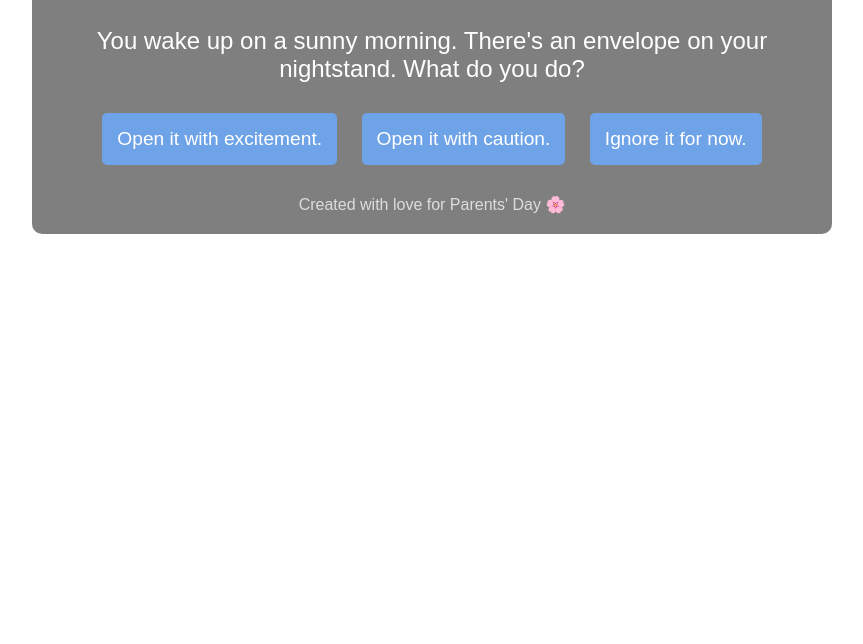
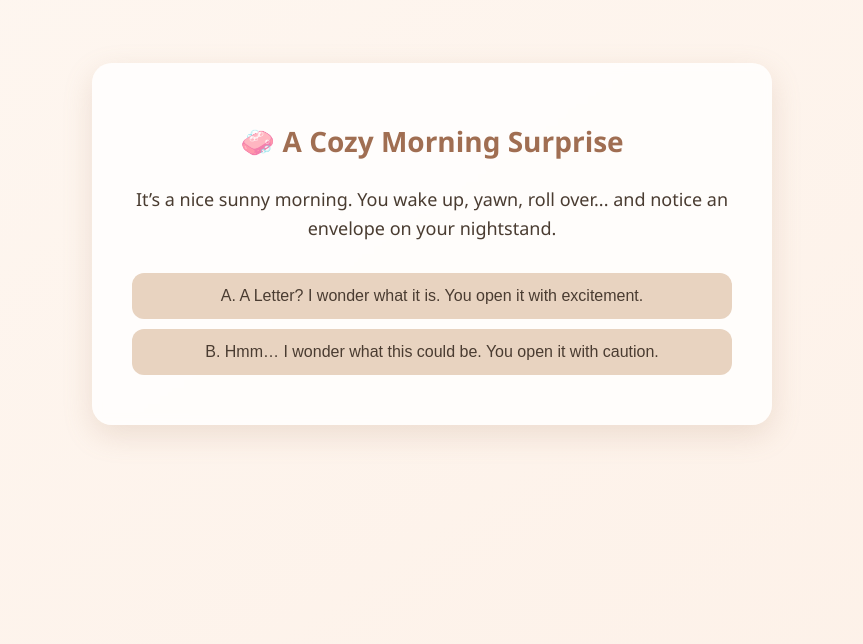
Before and after one commit to Moon-hub76/soap-adventure-quiz, a plain HTML site: page index.html in a window 1280 px wide. Shown: the part 156-800 px from the top of the page, without its empty margins (208-1071 px from the left). Drawn offline with Linux system fonts and the light colour scheme.

Commit message:
Add files via upload

```diff
--- a/index.html
+++ b/index.html
@@ -1,34 +1,28 @@
 <!DOCTYPE html>
 <html lang="en">
 <head>
-    <meta charset="UTF-8">
-    <meta name="viewport" content="width=device-width, initial-scale=1.0">
-    <title>The Soap of You - Adventure Quiz</title>
-    <link rel="stylesheet" href="style.css">
+  <meta charset="UTF-8" />
+  <meta name="viewport" content="width=device-width, initial-scale=1.0" />
+  <title>Cozy Soap Adventure Quiz</title>
+  <link rel="stylesheet" href="style.css" />
 </head>
 <body>
-    <div class="quiz-container">
-        <header>
-            <h1>🌿✨ The Soap of You Adventure Quiz</h1>
-            <p class="subtitle">A Parents' Day Story</p>
-        </header>
-        <div class="question-container">
-            <div id="question" class="question"></div>
-            <div class="answers">
-                <button class="answer-btn" onclick="nextQuestion('A')">Answer A</button>
-                <button class="answer-btn" onclick="nextQuestion('B')">Answer B</button>
-                <button class="answer-btn" onclick="nextQuestion('C')">Answer C</button>
-            </div>
-        </div>
-        <footer>
-            <p>Created with love for Parents' Day 🌸</p>
-        </footer>
+  <div class="container">
+    <h1>🧼 A Cozy Morning Surprise</h1>
+    <p class="story">
+      It’s a nice sunny morning. You wake up, yawn, roll over... and notice an envelope on your nightstand.
+    </p>
+
+    <div class="choices">
+      <button onclick="nextStep('A')">A. A Letter? I wonder what it is. You open it with excitement.</button>
+      <button onclick="nextStep('B')">B. Hmm… I wonder what this could be. You open it with caution.</button>
     </div>
 
-    <audio id="background-music" loop autoplay>
-        <source src="background-music.mp3" type="audio/mp3">
-    </audio>
+    <div id="next-part" class="story hidden">
+      <!-- More story content will appear here -->
+    </div>
+  </div>
 
-    <script src="script.js"></script>
+  <script src="script.js"></script>
 </body>
 </html>
--- a/script.js
+++ b/script.js
@@ -1,85 +1,85 @@
-let currentQuestion = 0;
-const questions = [
-    {
-        question: "You wake up on a sunny morning. There's an envelope on your nightstand. What do you do?",
-        answers: {
-            A: "Open it with excitement.",
-            B: "Open it with caution.",
-            C: "Ignore it for now."
-        }
-    },
-    {
-        question: "The letter inside is mysterious. It leads you to The Parenting Grove. What do you do?",
-        answers: {
-            A: "I’ll pack snacks and go!",
-            B: "Could be a prank, but I’ll go anyway.",
-            C: "Not sure... but I’m curious."
-        }
-    },
-    {
-        question: "A child drops their backpack and starts crying. How do you react?",
-        answers: {
-            A: "Kneel down and comfort them.",
-            B: "Let them approach me first.",
-            C: "Pick up the bag and offer a smile."
-        }
-    },
-    {
-        question: "The cart tips over and chaos ensues. How do you handle it?",
-        answers: {
-            A: "Calm everyone down with a step-by-step approach.",
-            B: "Stay quiet and offer a clever solution.",
-            C: "Tell everyone to relax and laugh about it later."
-        }
-    },
-    {
-        question: "A vine curls around your wrist and asks: What do you want your child to remember about you?",
-        answers: {
-            A: "I always showed up.",
-            B: "I understood their feelings.",
-            C: "I made life joyful and creative."
-        }
+// Track the current step
+let storyPart = 0;
+
+// Container for next part of story
+const nextPartDiv = document.getElementById('next-part');
+
+// Main function to handle choices
+function nextStep(choice) {
+  storyPart++;
+
+  if (storyPart === 1) {
+    if (choice === 'A') {
+      showNext(`
+        You unfold the letter. It's written in elegant handwriting:<br><br>
+        “You have been selected for a magical journey that ends with the perfect soap gift for your parenting style.”<br><br>
+        A little bell chimes. You blink — and suddenly you’re standing in a beautiful garden.
+        <br><br>
+        What do you do?<br>
+        <button onclick="nextStep('GardenExplore')">A. Explore the garden</button>
+        <button onclick="nextStep('GardenWait')">B. Sit on the bench and wait</button>
+      `);
+    } else {
+      showNext(`
+        You open the letter slowly. Something feels strange.<br><br>
+        The writing shimmers: “You’ve been chosen for a heartfelt journey. Follow your instincts.”<br><br>
+        A soft breeze lifts you from your bed — and gently sets you in a glowing forest clearing.<br><br>
+        What do you do?<br>
+        <button onclick="nextStep('ForestWalk')">A. Walk toward the sound of laughter</button>
+        <button onclick="nextStep('ForestPause')">B. Pause and take a deep breath</button>
+      `);
     }
-];
 
-function displayQuestion() {
-    const questionElement = document.getElementById("question");
-    const current = questions[currentQuestion];
-    questionElement.textContent = current.question;
-
-    const buttons = document.querySelectorAll(".answer-btn");
-    let i = 0;
-    for (let answer in current.answers) {
-        buttons[i].textContent = current.answers[answer];
-        i++;
+  } else if (storyPart === 2) {
+    switch (choice) {
+      case 'GardenExplore':
+        showNext(`
+          You follow a path lined with orange blossoms and herbs.<br>
+          A small cottage comes into view. Inside, jars of oils and soaps shimmer under the light.<br><br>
+          A note says: “Your energy shines brightest when you’re engaged and uplifting.”<br><br>
+          🌿 You reach for a soap that smells like <strong>Lemongrass & Orange</strong>.
+          <div class="result">✨ You’re a Bright & Playful Parent ✨</div>
+        `);
+        break;
+      case 'GardenWait':
+        showNext(`
+          As you sit, soft lavender fills the air. A fox curls beside you. You smile, calm.<br>
+          A message appears in your mind: “Your peace creates peace in others.”<br><br>
+          You are drawn to the scent of <strong>Lavender & Orange</strong>.<br>
+          <div class="result">✨ You’re a Gentle & Mindful Parent ✨</div>
+        `);
+        break;
+      case 'ForestWalk':
+        showNext(`
+          Laughter leads you to a cozy treehouse where children play. They invite you up.<br>
+          You laugh too. You feel seen, appreciated.<br><br>
+          You are handed a warm bar of <strong>Lavender & Peppermint</strong>.<br>
+          <div class="result">✨ You’re a Creative & Supportive Parent ✨</div>
+        `);
+        break;
+      case 'ForestPause':
+        showNext(`
+          Birds chirp. The scent of sandalwood drifts through the air. You close your eyes.<br>
+          A memory of a loved one surfaces. You smile.<br><br>
+          You pick up a bar of <strong>Lavender & Sandalwood</strong>.<br>
+          <div class="result">✨ You’re a Heart-Centered & Reflective Parent ✨</div>
+        `);
+        break;
+      default:
+        showNext(`
+          You continue forward, past both the garden and the forest.<br>
+          You reach a bubbling brook surrounded by lemongrass and lavender plants.<br><br>
+          A floating message reads: “You mix strength and kindness effortlessly.”<br><br>
+          You choose <strong>Lavender & Lemongrass</strong>.<br>
+          <div class="result">✨ You’re a Balanced & Wise Parent ✨</div>
+        `);
+        break;
     }
+  }
 }
 
-function nextQuestion(answer) {
-    currentQuestion++;
-
-    if (currentQuestion < questions.length) {
-        displayQuestion();
-    } else {
-        showResult(answer);
-    }
+// Helper function to update the next part
+function showNext(html) {
+  nextPartDiv.innerHTML = html;
+  nextPartDiv.classList.remove('hidden');
 }
-
-function showResult(answer) {
-    const result = getResult(answer);
-    const questionElement = document.getElementById("question");
-    questionElement.textContent = `Your parenting style matches: ${result.name}`;
-}
-
-function getResult(answer) {
-    // Match answers to specific results
-    const results = {
-        A: { name: "The Balanced Heart", scent: "Lavender & Orange" },
-        B: { name: "The Cheerful Warrior", scent: "Lemongrass & Orange" },
-        C: { name: "The Grounded Sage", scent: "Sandalwood & Orange" }
-    };
-
-    return results[answer] || results.A;  // Default result if no answer matched
-}
-
-displayQuestion();
--- a/style.css
+++ b/style.css
@@ -1,68 +1,72 @@
-/* Reset CSS */
-* {
-    margin: 0;
-    padding: 0;
-    box-sizing: border-box;
+/* --- Base Styling --- */
+body {
+  margin: 0;
+  padding: 0;
+  font-family: 'Segoe UI', 'Poppins', sans-serif;
+  background: linear-gradient(145deg, #fef7f1, #fdf1e8);
+  color: #4a3c31;
+  display: flex;
+  justify-content: center;
+  align-items: center;
+  min-height: 100vh;
 }
 
-body {
-    font-family: Arial, sans-serif;
-    background: url('background-image.jpg') no-repeat center center fixed;
-    background-size: cover;
-    color: #fff;
+/* --- Container Box --- */
+.container {
+  background-color: #ffffffcc;
+  padding: 40px;
+  border-radius: 20px;
+  box-shadow: 0 10px 30px rgba(172, 129, 101, 0.2);
+  max-width: 600px;
+  text-align: center;
+  backdrop-filter: blur(4px);
+  transition: all 0.3s ease-in-out;
 }
 
-.quiz-container {
-    max-width: 800px;
-    margin: 0 auto;
-    padding: 20px;
-    background-color: rgba(0, 0, 0, 0.5);
-    border-radius: 10px;
-    text-align: center;
+/* --- Title --- */
+h1 {
+  font-size: 28px;
+  margin-bottom: 25px;
+  color: #a06e52;
 }
 
-header {
-    margin-bottom: 30px;
+/* --- Story Text --- */
+.story {
+  font-size: 18px;
+  margin-bottom: 30px;
+  line-height: 1.6;
+  color: #4a3c31;
 }
 
-h1 {
-    font-size: 3em;
+/* --- Button Choices --- */
+.choices button {
+  display: block;
+  width: 100%;
+  margin: 10px 0;
+  padding: 14px 20px;
+  background-color: #e8d3c0;
+  border: none;
+  border-radius: 12px;
+  font-size: 16px;
+  font-weight: 500;
+  color: #4a3c31;
+  cursor: pointer;
+  transition: background-color 0.3s ease;
 }
 
-.subtitle {
-    font-size: 1.2em;
+.choices button:hover {
+  background-color: #d5b9a3;
 }
 
-.question-container {
-    margin-bottom: 20px;
+/* --- Hidden class to toggle content --- */
+.hidden {
+  display: none;
 }
 
-.question {
-    font-size: 1.5em;
-    margin-bottom: 20px;
+/* --- Result Section Styling --- */
+.result {
+  font-size: 20px;
+  font-weight: bold;
+  margin-top: 20px;
+  color: #845b46;
 }
-
-.answer-btn {
-    background-color: #6fa3e7;
-    color: #fff;
-    padding: 15px;
-    margin: 10px;
-    border: none;
-    border-radius: 5px;
-    font-size: 1.2em;
-    cursor: pointer;
-    transition: background-color 0.3s;
-}
-
-.answer-btn:hover {
-    background-color: #4c81b0;
-}
-
-footer {
-    margin-top: 20px;
-    font-size: 1em;
-}
-
-footer p {
-    color: #ddd;
-}
```
Also changed, not shown: 1 other file.
